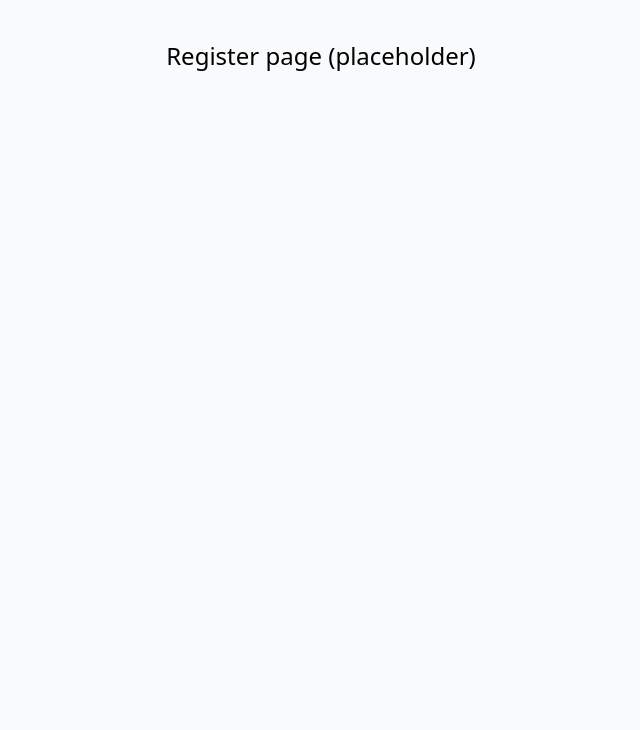
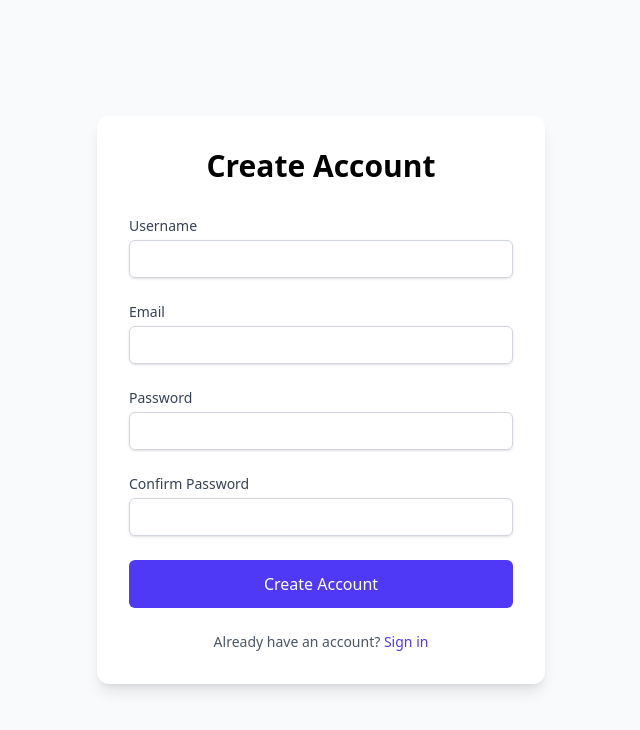
Before and after one commit to Fraol-12/library-management-frontend, a React (Vite) app: page /register in a window 1280 px wide. Shown: the top 730 px of the page, without its empty margins (319-959 px from the left). Built offline with nearby package versions, Linux system fonts and the light colour scheme.

Commit message:
feat: implement Register page with form validation

```diff
--- a/src/pages/Register.jsx
+++ b/src/pages/Register.jsx
@@ -0,0 +1,136 @@
+// src/pages/Register.jsx
+import { useForm } from 'react-hook-form';
+import { zodResolver } from '@hookform/resolvers/zod';
+import { z } from 'zod';
+import { useAuth } from '../contexts/AuthContext';
+import { useNavigate } from 'react-router-dom';
+
+const registerSchema = z.object({
+  username: z.string().min(3, 'Username must be at least 3 characters'),
+  email: z.string().email('Invalid email address'),
+  password: z.string().min(8, 'Password must be at least 8 characters'),
+  password2: z.string(),
+}).refine(data => data.password === data.password2, {
+  message: "Passwords don't match",
+  path: ["password2"],
+});
+
+export default function Register() {
+  const { register: registerUser } = useAuth(); // ← renamed to avoid conflict
+  const navigate = useNavigate();
+
+  const {
+    register,
+    handleSubmit,
+    formState: { errors, isSubmitting },
+  } = useForm({
+    resolver: zodResolver(registerSchema),
+  });
+
+  const onSubmit = async (data) => {
+    try {
+      await registerUser({
+        username: data.username,
+        email: data.email,
+        password: data.password,
+        password2: data.password2,
+      });
+      navigate('/dashboard');
+    } catch (err) {
+      // error already shown via Axios interceptor
+    }
+  };
+
+  return (
+    <div className="min-h-screen flex items-center justify-center bg-gray-50 px-4">
+      <div className="max-w-md w-full bg-white p-8 rounded-xl shadow-lg">
+        <h2 className="text-3xl font-bold text-center mb-8">Create Account</h2>
+
+        <form onSubmit={handleSubmit(onSubmit)} className="space-y-6">
+          <div>
+            <label htmlFor="username" className="block text-sm font-medium text-gray-700">
+              Username
+            </label>
+            <input
+              id="username"
+              type="text"
+              {...register('username')}
+              className={`mt-1 block w-full rounded-md border ${
+                errors.username ? 'border-red-500' : 'border-gray-300'
+              } shadow-sm focus:border-indigo-500 focus:ring-indigo-500 sm:text-sm px-3 py-2`}
+            />
+            {errors.username && (
+              <p className="mt-1 text-sm text-red-600">{errors.username.message}</p>
+            )}
+          </div>
+
+          <div>
+            <label htmlFor="email" className="block text-sm font-medium text-gray-700">
+              Email
+            </label>
+            <input
+              id="email"
+              type="email"
+              {...register('email')}
+              className={`mt-1 block w-full rounded-md border ${
+                errors.email ? 'border-red-500' : 'border-gray-300'
+              } shadow-sm focus:border-indigo-500 focus:ring-indigo-500 sm:text-sm px-3 py-2`}
+            />
+            {errors.email && (
+              <p className="mt-1 text-sm text-red-600">{errors.email.message}</p>
+            )}
+          </div>
+
+          <div>
+            <label htmlFor="password" className="block text-sm font-medium text-gray-700">
+              Password
+            </label>
+            <input
+              id="password"
+              type="password"
+              {...register('password')}
+              className={`mt-1 block w-full rounded-md border ${
+                errors.password ? 'border-red-500' : 'border-gray-300'
+              } shadow-sm focus:border-indigo-500 focus:ring-indigo-500 sm:text-sm px-3 py-2`}
+            />
+            {errors.password && (
+              <p className="mt-1 text-sm text-red-600">{errors.password.message}</p>
+            )}
+          </div>
+
+          <div>
+            <label htmlFor="password2" className="block text-sm font-medium text-gray-700">
+              Confirm Password
+            </label>
+            <input
+              id="password2"
+              type="password"
+              {...register('password2')}
+              className={`mt-1 block w-full rounded-md border ${
+                errors.password2 ? 'border-red-500' : 'border-gray-300'
+              } shadow-sm focus:border-indigo-500 focus:ring-indigo-500 sm:text-sm px-3 py-2`}
+            />
+            {errors.password2 && (
+              <p className="mt-1 text-sm text-red-600">{errors.password2.message}</p>
+            )}
+          </div>
+
+          <button
+            type="submit"
+            disabled={isSubmitting}
+            className="w-full py-3 px-4 bg-indigo-600 text-white font-medium rounded-md hover:bg-indigo-700 focus:outline-none focus:ring-2 focus:ring-indigo-500 focus:ring-offset-2 disabled:opacity-50 transition-colors"
+          >
+            {isSubmitting ? 'Creating account...' : 'Create Account'}
+          </button>
+        </form>
+
+        <p className="mt-6 text-center text-sm text-gray-600">
+          Already have an account?{' '}
+          <a href="/login" className="font-medium text-indigo-600 hover:text-indigo-500">
+            Sign in
+          </a>
+        </p>
+      </div>
+    </div>
+  );
+}
--- a/src/routes/AppRoutes.jsx
+++ b/src/routes/AppRoutes.jsx
@@ -1,14 +1,16 @@
 import { Routes, Route } from 'react-router-dom';
 import PrivateRoute from './PrivateRoute';
 import Dashboard from '../pages/Dashboard';
+import Login from '../pages/Login';
+import Register from '../pages/Register';
 
 
 export default function AppRoutes() {
   return (
     <Routes>
       <Route path="/" element={<div className="p-10 text-center text-3xl font-bold text-gray-800">Home – Coming soon</div>} />
-      <Route path="/login" element={<div className="p-10 text-center text-2xl">Login page (placeholder)</div>} />
-      <Route path="/register" element={<div className="p-10 text-center text-2xl">Register page (placeholder)</div>} />
+      <Route path="/login" element={<Login/>} />
+      <Route path="/register" element={<Register/>} />
       <Route path="/catalog" element={<div className="p-10 text-center text-2xl">Catalog (public) – placeholder</div>} />
 
       {/* protected routes */}
```
